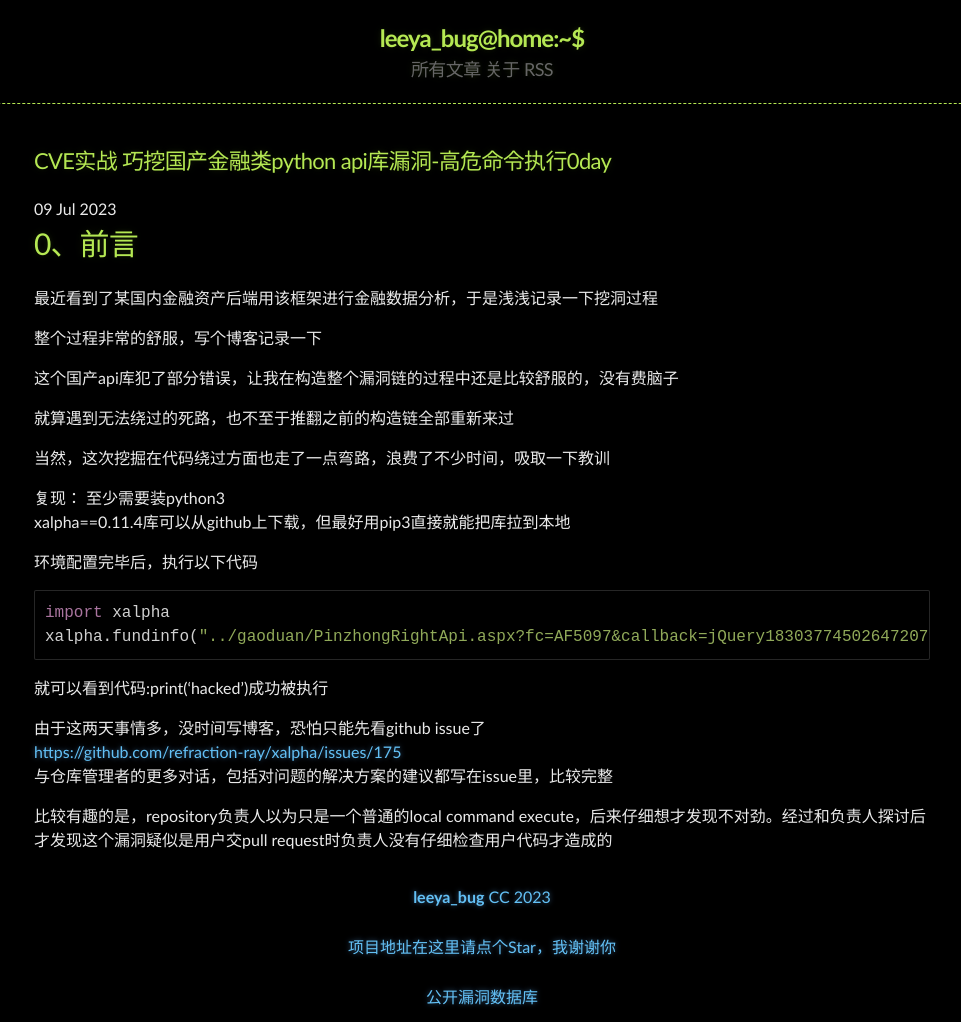
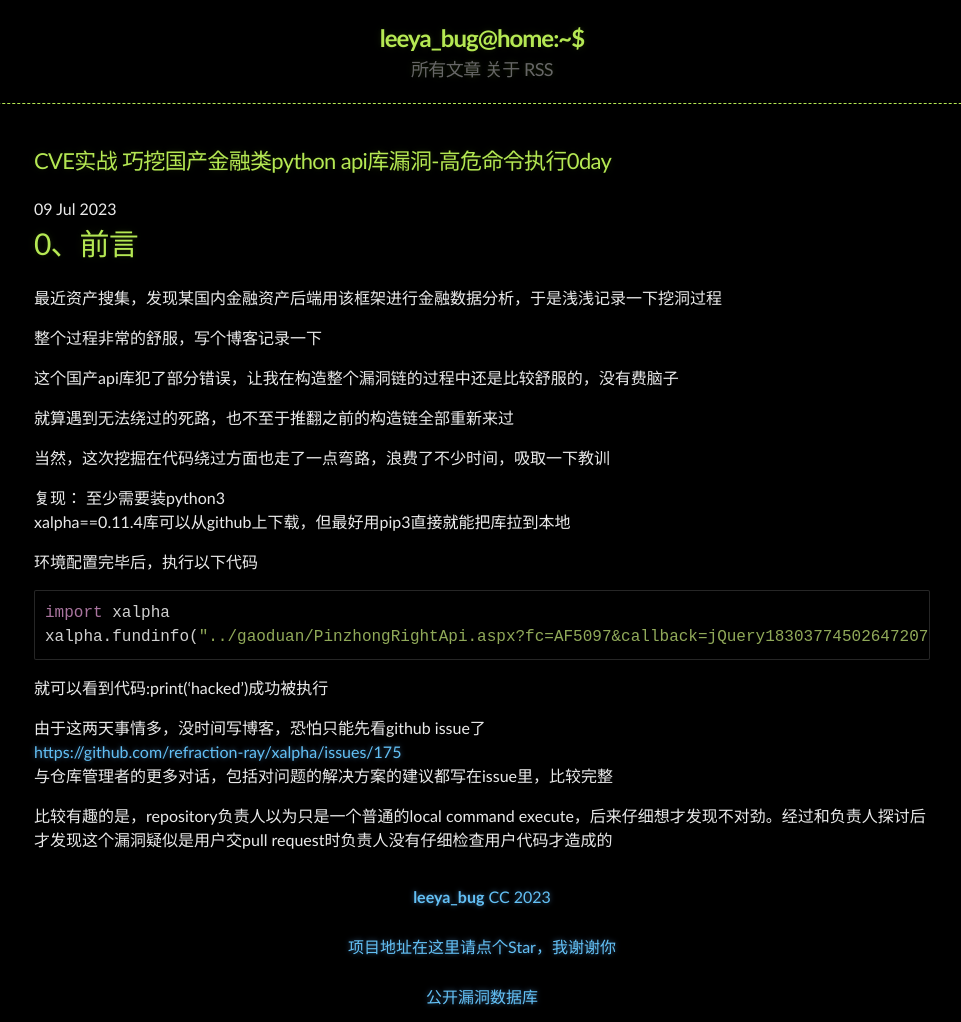
Before and after one commit to Leeyangee/leeyangee.github.io, a Jekyll site: the page built from _posts/2023-07-09-CVE实战 巧挖国产金融类python api库漏洞-高危命令执行0day.md, in a window 1280 px wide. Shown: the whole page, without its empty margins (158-1119 px from the left). Built offline with Jekyll 4.4.1, drawn with Linux system fonts in a browser that asks for light colours.

Commit message:
Update 2023-07-09-CVE实战 巧挖国产金融类python api库漏洞-高危命令执行0day.md

```diff
--- a/_posts/2023-07-09-CVE实战 巧挖国产金融类python api库漏洞-高危命令执行0day.md
+++ b/_posts/2023-07-09-CVE实战 巧挖国产金融类python api库漏洞-高危命令执行0day.md
@@ -4,7 +4,7 @@ published: true
 ---
 # [](#header-1)0、前言
 
-最近看到了某国内金融资产后端用该框架进行金融数据分析，于是浅浅记录一下挖洞过程
+最近资产搜集，发现某国内金融资产后端用该框架进行金融数据分析，于是浅浅记录一下挖洞过程
 
 整个过程非常的舒服，写个博客记录一下
 
```
